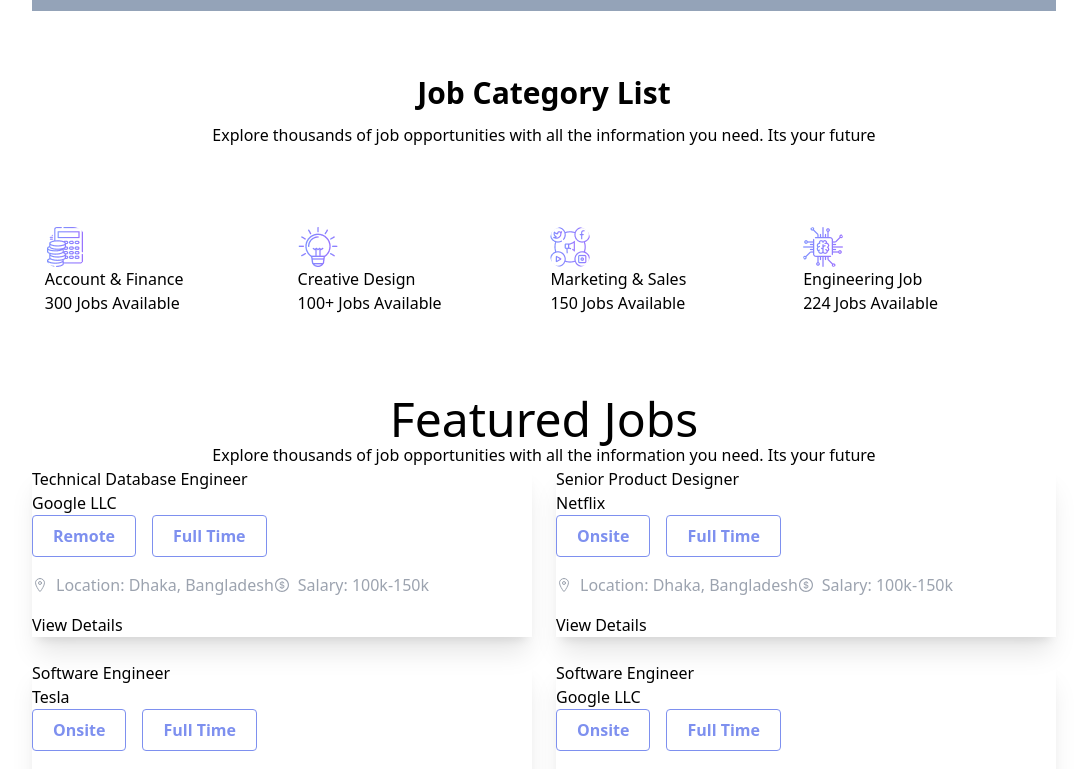
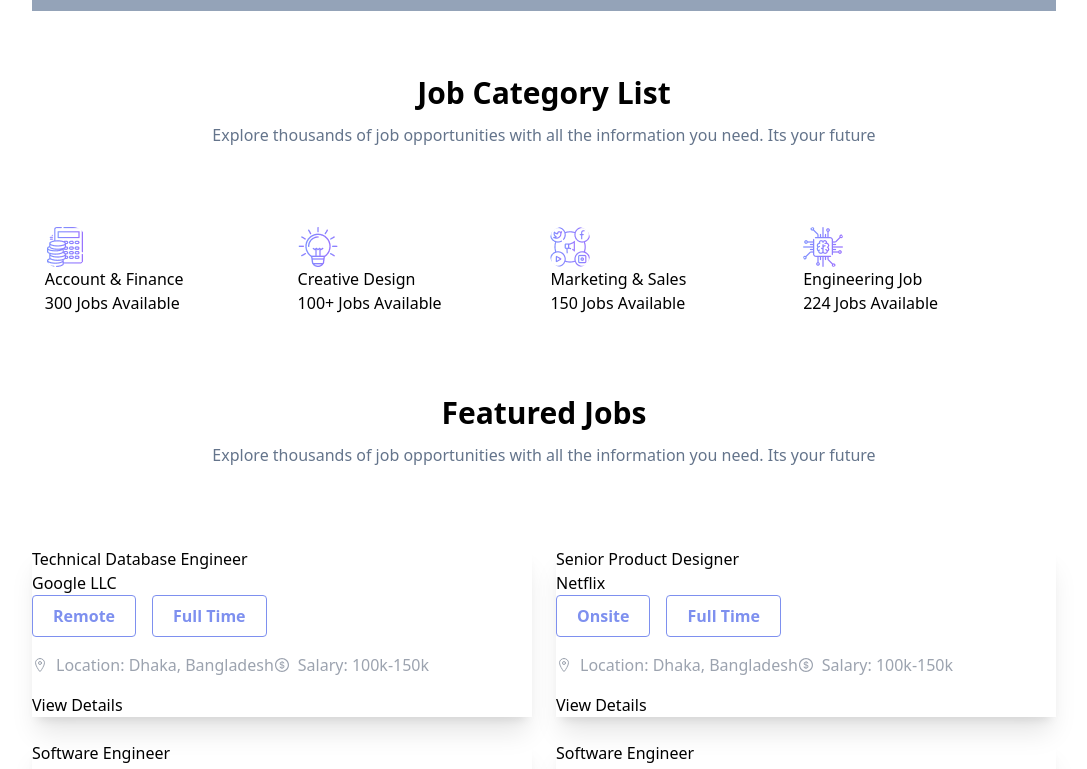
Before and after one commit to Juwel-771/career-hub-react, a React (Vite) app: page / in a window 1280 px wide. Shown: the part 720-1489 px from the top of the page, without its empty margins (96-1183 px from the left). Built offline with nearby package versions, Linux system fonts and the light colour scheme.

Commit message:
featured job added

```diff
--- a/src/components/CategoryList/CategoryList.jsx
+++ b/src/components/CategoryList/CategoryList.jsx
@@ -10,7 +10,7 @@ const CategoryList = () => {
         <h2 className="text-3xl text-center font-semibold">
           Job Category List
         </h2>
-        <p className="text-center mt-3">
+        <p className="text-center mt-3 text-slate-500">
           Explore thousands of job opportunities with all the information you
           need. Its your future
         </p>
--- a/src/components/FeaturedJob/FeaturedJob.jsx
+++ b/src/components/FeaturedJob/FeaturedJob.jsx
@@ -1,30 +1,42 @@
-import React, { useEffect, useState } from 'react';
-import Job from '../Job/Job';
+import React, { useEffect, useState } from "react";
+import Job from "../Job/Job";
 
 const FeaturedJob = () => {
-
   const [jobs, setJobs] = useState([]);
   const [dataLength, setDataLength] = useState(4);
 
-    useEffect(()=>{
-        fetch('jobs.json')
-            .then(res => res.json())
-            .then(data => setJobs(data))
-    },[]);
+  useEffect(() => {
+    fetch("jobs.json")
+      .then((res) => res.json())
+      .then((data) => setJobs(data));
+  }, []);
 
   return (
+    <div className="my-16">
       <div>
-            <div>
-                <h2 className='text-5xl text-center'>Featured Jobs </h2>
-                <p className='text-center'>Explore thousands of job opportunities with all the information you need. Its your future</p>
+        <h2 className="text-3xl text-center font-semibold">
+            Featured Jobs
+        </h2>
+        <p className="text-center mt-3 text-slate-500">
+            Explore thousands of job opportunities with all the information you need. Its your future
+        </p>
       </div>
-            <div className='grid grid-cols-2 gap-6'>
-                {
-                    jobs.slice(0, dataLength).map(job => <Job key={job.id} job = {job}></Job>)
-                }
+      <div className="grid grid-cols-2 gap-6 mt-20">
+        {jobs.slice(0, dataLength).map((job) => (
+          <Job key={job.id} job={job}></Job>
+        ))}
       </div>
-            <div className={`text-center my-4 ${dataLength === jobs.length ? 'hidden':''}`}>
-                <button onClick={()=>setDataLength(jobs.length)} className='btn btn-primary'>Show All Jobs</button>
+      <div
+        className={`text-center my-4 ${
+          dataLength === jobs.length ? "hidden" : ""
+        }`}
+      >
+        <button
+          onClick={() => setDataLength(jobs.length)}
+          className="btn btn-primary"
+        >
+          Show All Jobs
+        </button>
       </div>
     </div>
   );
```
Lines whose indentation alone changed are shown as unchanged.
